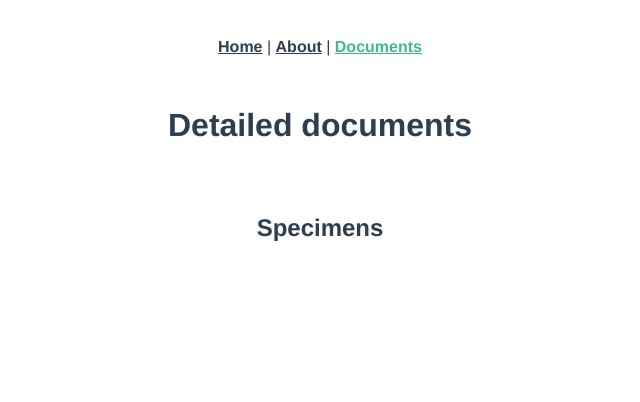
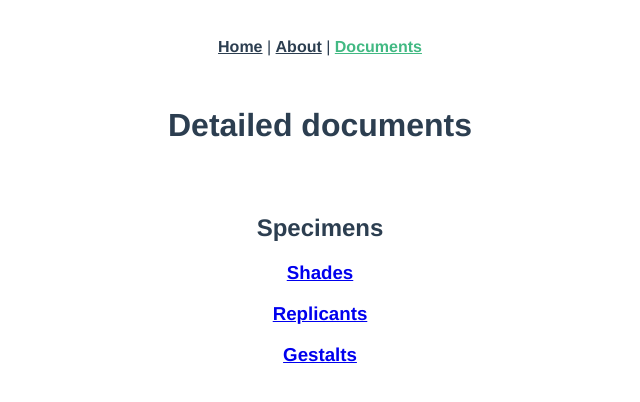
Before and after one commit to Erwan228/router-db, a Vue app in the folder project-gestalt/: page /documents in a window 1280 px wide. Shown: the top 402 px of the page, without its empty margins (320-960 px from the left). Built offline with nearby package versions, Linux system fonts and the light colour scheme; data requests are answered from the project's data file.

Commit message:
Update Documents.vue

```diff
--- a/project-gestalt/src/views/Documents/Documents.vue
+++ b/project-gestalt/src/views/Documents/Documents.vue
@@ -1,7 +1,37 @@
 <template>
     <h1>Detailed documents</h1>
     <h2>Specimens</h2>
+        <div v-if="specimens.length" class="specimens">
+            <div v-for="specimen in specimens" :key="specimen.id" class="specimen">
+                <router-link :to="{ name: 'Specimens', params: {id: specimen.id} }">
+                    <h3>{{ specimen.name }}</h3>
+                </router-link>
+            </div>
+        </div>
 </template>
+
+<script>
+export default{
+    data() {
+        return{
+            specimens: [],
+            weapons: []
+        }
+    },
+    mounted() {
+        fetch('http://localhost:3000/specimens')
+        .then(res => res.json())
+        .then(data => this.specimens = data)
+        .catch(err => console.log(err.message))
+
+        fetch('http://localhost:3000/weapons')
+        .then(res => res.json())
+        .then(data => this.weapons = data)
+        .catch(err => console.log(err.message))
+    }
+}
+
+</script>
 
 <style scoped>
 h2 {
```
